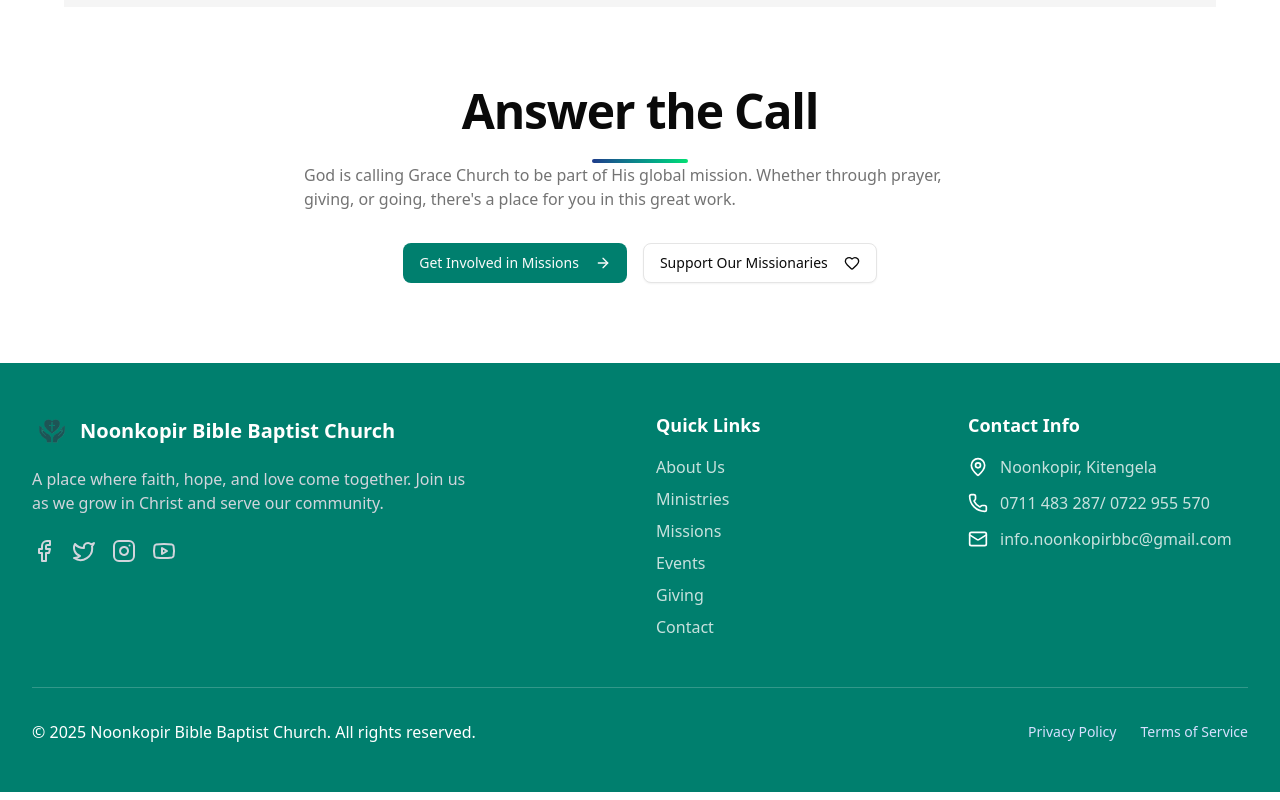
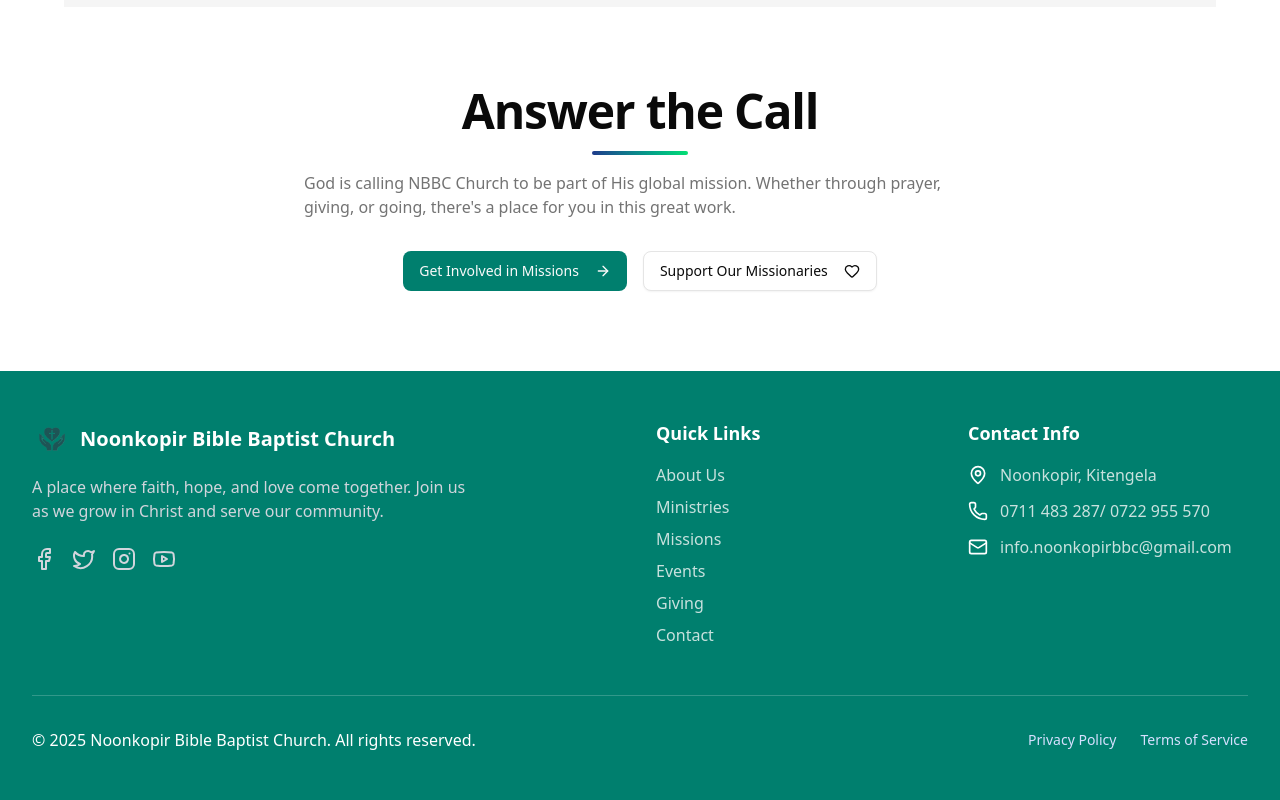
Before and after one commit to nhier17/church-website, a Next.js app: page /missions in a window 1280 px wide. Shown: the part 4434-5234 px from the top of the page. Built offline with nearby package versions, Linux system fonts and the light colour scheme.

Commit message:
fixed typo

```diff
--- a/app/(root)/missions/page.tsx
+++ b/app/(root)/missions/page.tsx
@@ -246,10 +246,10 @@ const Missions = () => {
       </section>
 
       <section className="section-padding">
-          <h2 className="heading-2 md:text-center text-start mb-6">Answer the Call</h2>
-          <div className="w-24 h-1 bg-gradient-to-r from-primary to-green-400 mx-auto rounded-full" />
+          <h2 className="heading-2 md:text-center text-start mb-4">Answer the Call</h2>
+          <div className="w-24 h-1 bg-gradient-to-r from-primary to-green-400 mx-auto rounded-full mb-4" />
           <p className="text-large text-muted-foreground max-w-2xl mx-auto mb-8">
-            God is calling Grace Church to be part of His global mission. Whether through
+            God is calling NBBC Church to be part of His global mission. Whether through
             prayer, giving, or going, there's a place for you in this great work.
           </p>
 
```
